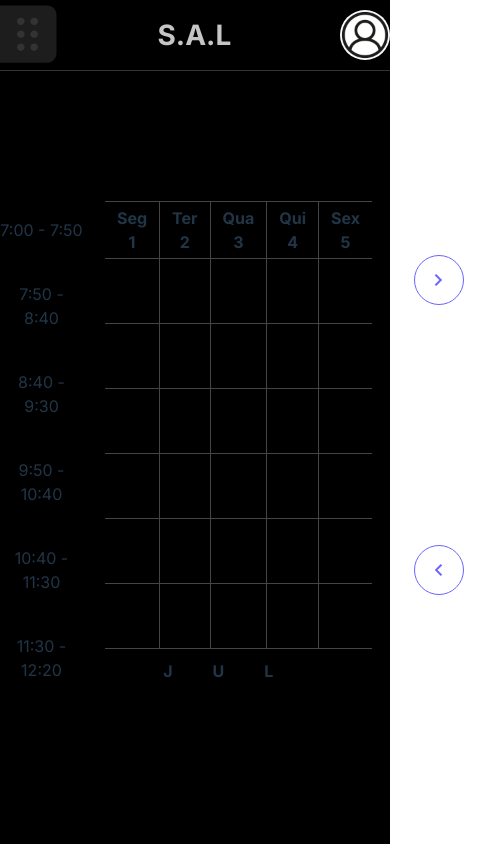
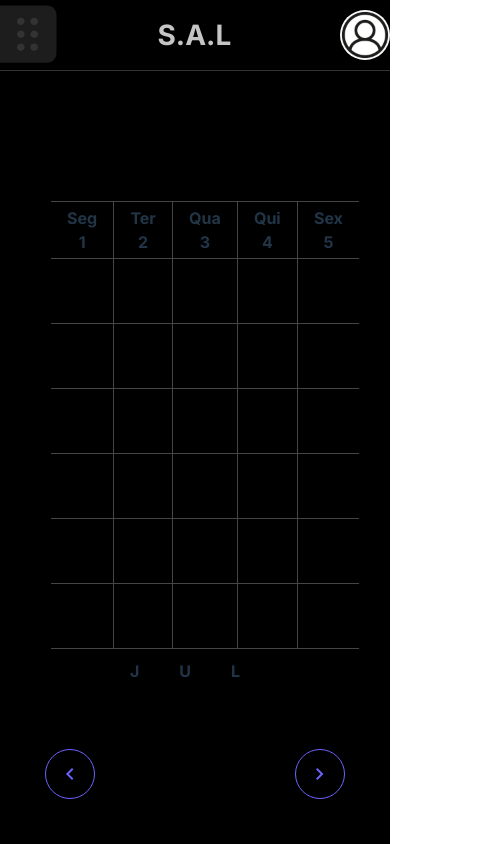
Before and after one commit to gabriellimao7500/SAL, a React (Vite) app in the folder Frontend/: page /Labs in a window 390 px wide. Shown: the whole page, 484 px wide, since content can reach past the window. Built offline with nearby package versions, Linux system fonts and the light colour scheme.

Commit message:
responsividade 70%

```diff
--- a/Frontend/src/pages/Labs.css
+++ b/Frontend/src/pages/Labs.css
@@ -116,3 +116,31 @@ th, td {
     letter-spacing: 40px;
     position: fixed;
 }
+
+@media (max-width: 430px) {
+    .hours div{
+        width: 58px;
+        font-size: 9px;
+        margin-top: 55px;
+        margin-left: 5px;
+        margin-right: -9px;
+        display: none;
+    }
+    .navigation{
+        position: fixed;
+        flex-direction: row-reverse;
+        bottom: 15px;
+        gap: 200px;
+    }
+    .calendar{
+        justify-content: center;
+        align-items: center;
+    }
+}
+
+@media (max-height: 570px){
+    .navigation{
+        bottom: -15px;
+    }
+
+}
```
